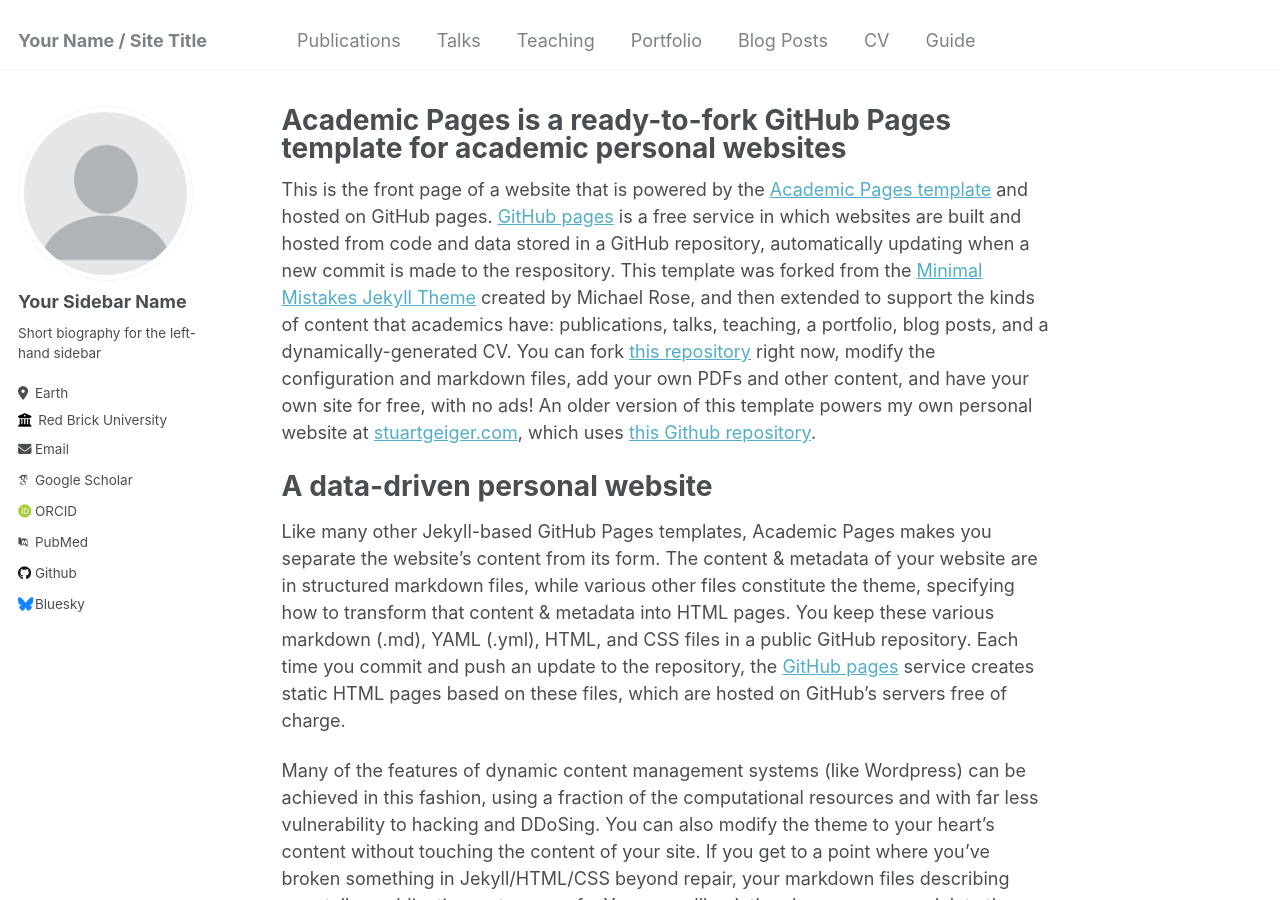
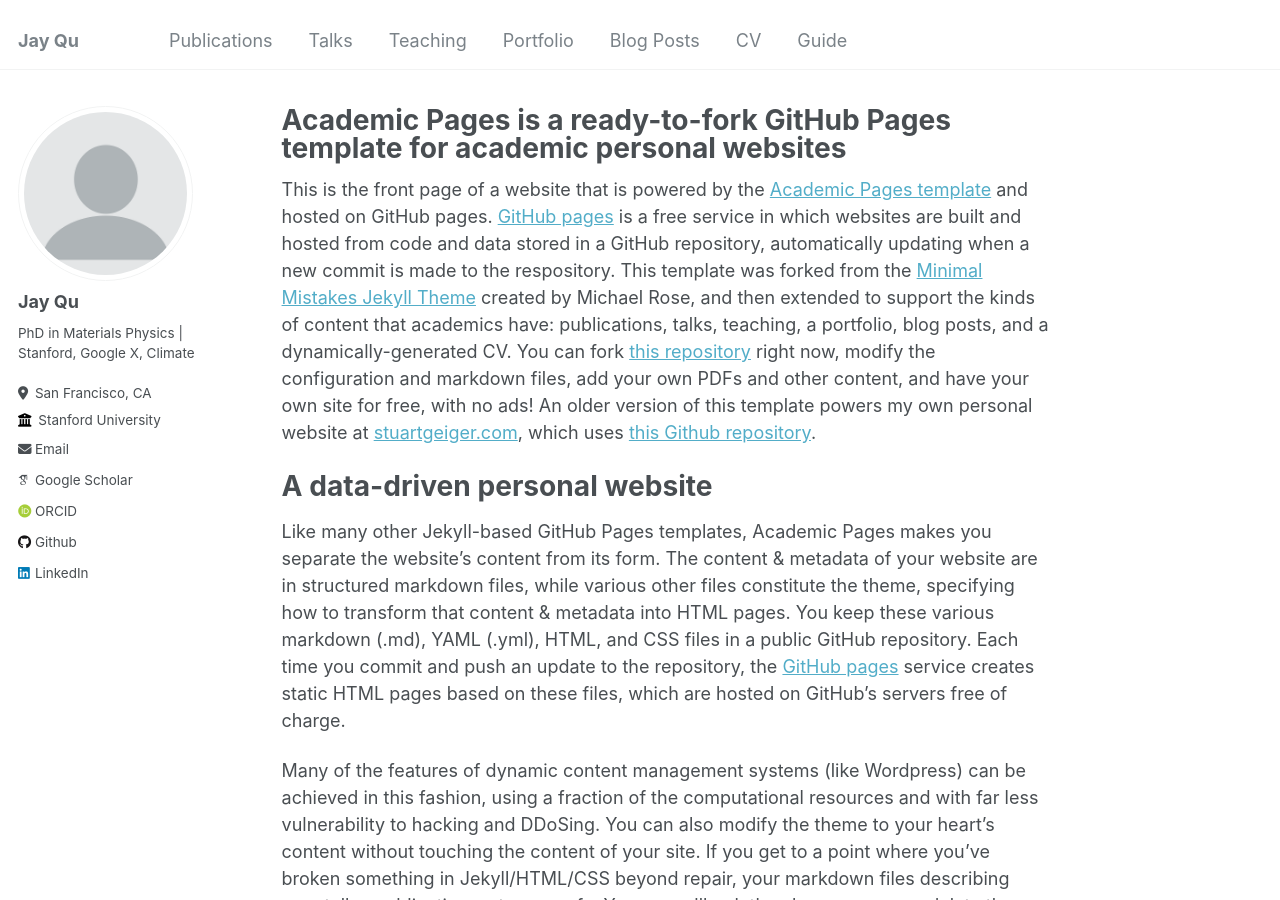
Before and after one commit to jayqu07/jayqu07.github.io, a Jekyll site: the page built from _pages/about.md, in a window 1280 px wide and 900 px high. Built offline with Jekyll 4.4.1, drawn with Linux system fonts in a browser that asks for light colours; some web fonts are replaced.

Commit message:
Update _config.yml

```diff
--- a/_config.yml
+++ b/_config.yml
@@ -8,7 +8,7 @@
 
 # Basic Site Settings
 locale                   : "en-US"
-title                    : "Your Name / Site Title"
+title                    : "Jay Qu"
 title_separator          : "-"
 name                     : &name "Your Name"
 description              : &description "personal description"
@@ -22,21 +22,21 @@ repository               : "academicpages/academicpages.github.io"
 author:
   # Biographic information
   avatar           : "profile.png"
-  name             : "Your Sidebar Name"
+  name             : Jay Qu
   pronouns         : # example: "she/her"
-  bio              : "Short biography for the left-hand sidebar"
-  location         : "Earth"
-  employer         : "Red Brick University"
+  bio              : "PhD in Materials Physics | Stanford, Google X, Climate"
+  location         : "San Francisco, CA"
+  employer         : "Stanford University"
   uri              : # URL
-  email            : "none@example.org"
+  email            : jayqu07@gmail.com
 
   # Academic websites
   arxiv            : # URL - Update with the correct link to your profile
-  googlescholar    : "https://scholar.google.com/citations?user=PS_CX0AAAAAJ"
+  googlescholar    : "https://scholar.google.com/citations?user=7A_Cc78AAAAJ"
   impactstory      : # URL
-  orcid            : "http://orcid.org/yourorcidurl"
+  orcid            : "https://orcid.org/my-orcid?orcid=0000-0003-0843-4201"
   semantic         : # URL
-  pubmed           : "https://www.ncbi.nlm.nih.gov/pubmed/?term=john+snow"
+  pubmed           : # "https://www.ncbi.nlm.nih.gov/pubmed/?term=john+snow"
   researchgate     : # URL
 
   # Repositories and software development
@@ -48,7 +48,7 @@ author:
   stackoverflow    : # User number or user number and name (i.e., use "1" or "1/jeff-atwood")
 
   # Social media
-  bluesky          : "bsky.app" # Replace this with you Bluesky username
+  bluesky          : # "bsky.app" # Replace this with you Bluesky username
   facebook         : # Username
   flickr           : # Username
   foursquare       : # Username
@@ -57,7 +57,7 @@ author:
   keybase          : # Username
   instagram        : # Username
   lastfm           : # Username
-  linkedin         : # Username
+  linkedin         : jayqu
   mastodon         : # URL
   medium           : # URL
   pinterest        : # Username
```
